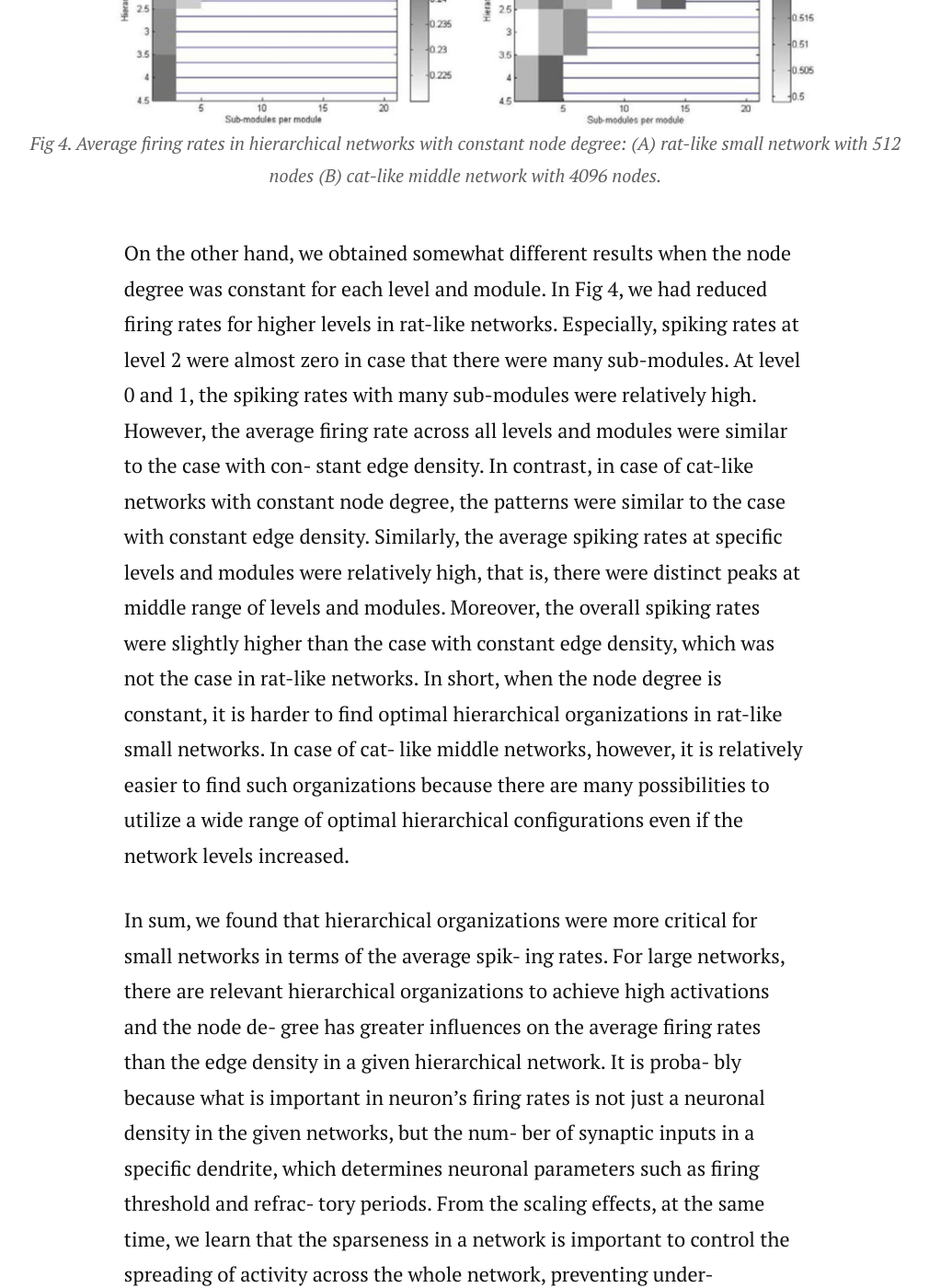
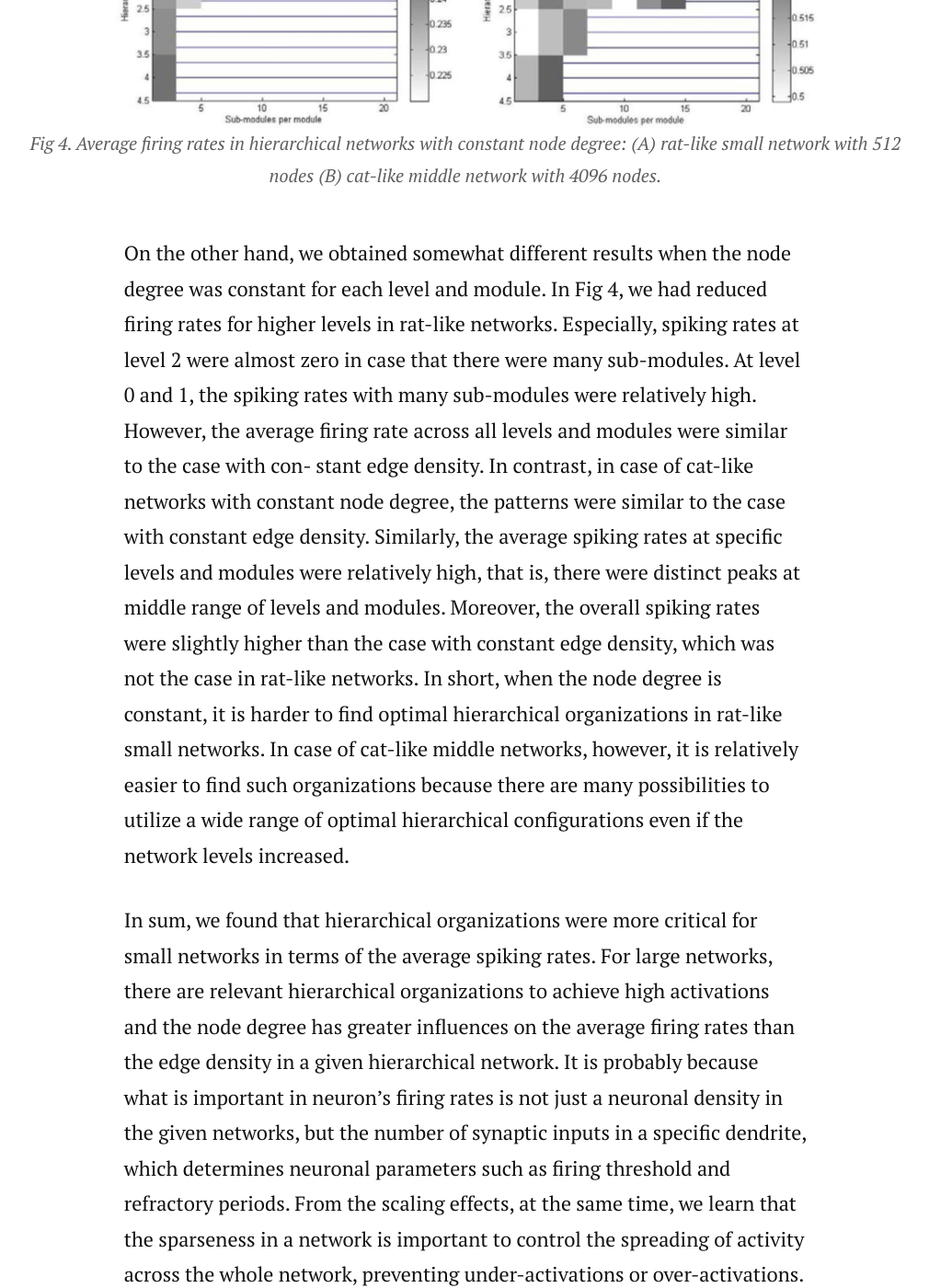
Before and after one commit to cogsci13/cogsci13.github.io, a Jekyll site: the page built from _posts/2019-05-07-Topology.markdown, in a window 1280 px wide and 1400 px high, scrolled down 9064 px. Shown: the whole window at 92% size, without its empty margins (134-1144 px from the left). Built offline with Jekyll 4.4.1, drawn with Linux system fonts in a browser that asks for light colours; nearby versions of some CDN libraries; some of the changed text lies outside the part shown.

Commit message:
Update 2019-05-07-Topology.markdown

```diff
--- a/_posts/2019-05-07-Topology.markdown
+++ b/_posts/2019-05-07-Topology.markdown
@@ -62,13 +62,13 @@
 </figcaption>
 </figure>
 
-On the other hand, we obtained somewhat different results when the node degree was constant for each level and module. In Fig 4, we had reduced firing rates for higher levels in rat-like networks. Especially, spiking rates at level 2 were almost zero in case that there were many sub-modules. At level 0 and 1, the spiking rates with many sub-modules were relatively high. However, the average firing rate across all levels and modules were similar to the case with con- stant edge density. In contrast, in case of cat-like networks with constant node degree, the patterns were similar to the case with constant edge density. Similarly, the average spiking rates at specific levels and modules were relatively high, that is, there were distinct peaks at middle range of levels and modules. Moreover, the overall spiking rates were slightly higher than the case with constant edge density, which was not the case in rat-like networks. In short, when the node degree is constant, it is harder to find optimal hierarchical organizations in rat-like small networks. In case of cat- like middle networks, however, it is relatively easier to find such organizations because there are many possibilities to utilize a wide range of optimal hierarchical configurations even if the network levels increased.
+On the other hand, we obtained somewhat different results when the node degree was constant for each level and module. In Fig 4, we had reduced firing rates for higher levels in rat-like networks. Especially, spiking rates at level 2 were almost zero in case that there were many sub-modules. At level 0 and 1, the spiking rates with many sub-modules were relatively high. However, the average firing rate across all levels and modules were similar to the case with con- stant edge density. In contrast, in case of cat-like networks with constant node degree, the patterns were similar to the case with constant edge density. Similarly, the average spiking rates at specific levels and modules were relatively high, that is, there were distinct peaks at middle range of levels and modules. Moreover, the overall spiking rates were slightly higher than the case with constant edge density, which was not the case in rat-like networks. In short, when the node degree is constant, it is harder to find optimal hierarchical organizations in rat-like small networks. In case of cat-like middle networks, however, it is relatively easier to find such organizations because there are many possibilities to utilize a wide range of optimal hierarchical configurations even if the network levels increased.
 
-In sum, we found that hierarchical organizations were more critical for small networks in terms of the average spik- ing rates. For large networks, there are relevant hierarchical organizations to achieve high activations and the node de- gree has greater influences on the average firing rates than the edge density in a given hierarchical network. It is proba- bly because what is important in neuron’s firing rates is not just a neuronal density in the given networks, but the num- ber of synaptic inputs in a specific dendrite, which determines neuronal parameters such as firing threshold and refrac- tory periods. From the scaling effects, at the same time, we learn that the sparseness in a network is important to control the spreading of activity across the whole network, preventing under-activations or over-activations. In this vein, how the network is organized is very important in determining global network activity.
+In sum, we found that hierarchical organizations were more critical for small networks in terms of the average spiking rates. For large networks, there are relevant hierarchical organizations to achieve high activations and the node degree has greater influences on the average firing rates than the edge density in a given hierarchical network. It is probably because what is important in neuron’s firing rates is not just a neuronal density in the given networks, but the number of synaptic inputs in a specific dendrite, which determines neuronal parameters such as firing threshold and refractory periods. From the scaling effects, at the same time, we learn that the sparseness in a network is important to control the spreading of activity across the whole network, preventing under-activations or over-activations. In this vein, how the network is organized is very important in determining global network activity.
 
 DISCUSSION
 
-In this work, we first aimed to simulate neural activities in various hierarchical organizations. The hierarchical effects in neural networks are well documented in Kaiser and Hilgetag (2010). What we wanted to do here is to explore the same effects in more plausible condition. To this end, we needed to introduce more plausible model of neuron. In Kais- er and Hilgetag (2010), the spreading of neural activities was solely dependent on the probabilities of activation and deactivation between adjacent neurons. In this work, we utilized Izhikevich’s neuron model, which could provide more biological model in terms of neural dynamics, because it was suitable for computationally demanding modeling such as large-scale networks (Izhikevich, 2004; Izhikevich, 2006).
+In this work, we first aimed to simulate neural activities in various hierarchical organizations. The hierarchical effects in neural networks are well documented in Kaiser and Hilgetag (2010). What we wanted to do here is to explore the same effects in more plausible condition. To this end, we needed to introduce more plausible model of neuron. In Kaiser and Hilgetag (2010), the spreading of neural activities was solely dependent on the probabilities of activation and deactivation between adjacent neurons. In this work, we utilized Izhikevich’s neuron model, which could provide more biological model in terms of neural dynamics, because it was suitable for computationally demanding modeling such as large-scale networks (Izhikevich, 2004; Izhikevich, 2006).
 
 Overall, the result was consistent with Kaiser and Hilgetag (2010) with some notable facts. First, the network size is an important factor to model the brain. In this work, we found that the average firing rates in a given network were dif- ferent by the network size even if we used same neuron model and hierarchical organization. That means we should be careful to model and predict a certain neural network because the network size itself is critical to determine the output. Biologically, it is also possible that small neural network such as rat’s brain is different from human brain because their brains are different in size. Thus, it implies some limits of animal studies when we apply the result to infer in human (Kuntner et al., 2009).
 
```
